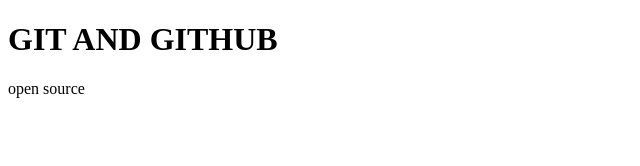
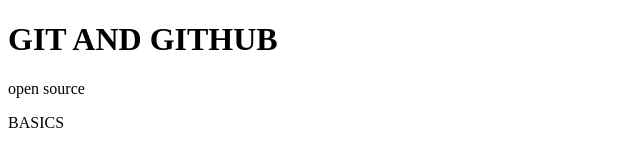
Before and after one commit to Aayush-lad/githubtutorial, a plain HTML site: page git/index.html in a window 1280 px wide. Shown: the full height of the page, 0-640 px from the left. Drawn offline with Linux system fonts and the light colour scheme.

Commit message:
added basics

```diff
--- a/git/index.html
+++ b/git/index.html
@@ -9,5 +9,6 @@
 <body>
     <h1>GIT AND GITHUB</h1>
     <p> open source</p>
+    <p>BASICS</p>
 </body>
 </html>
```
